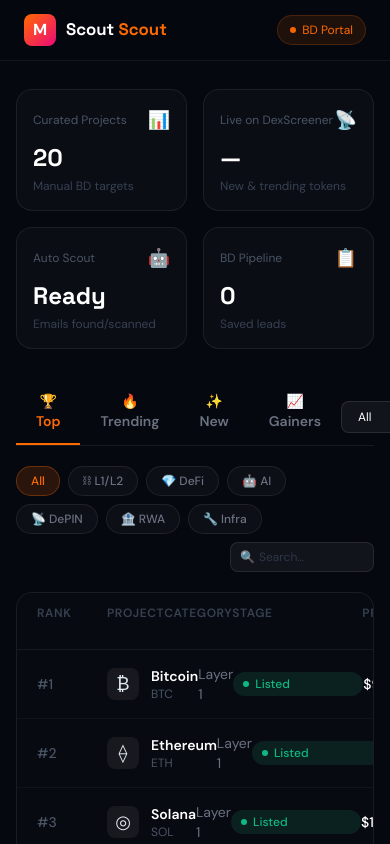
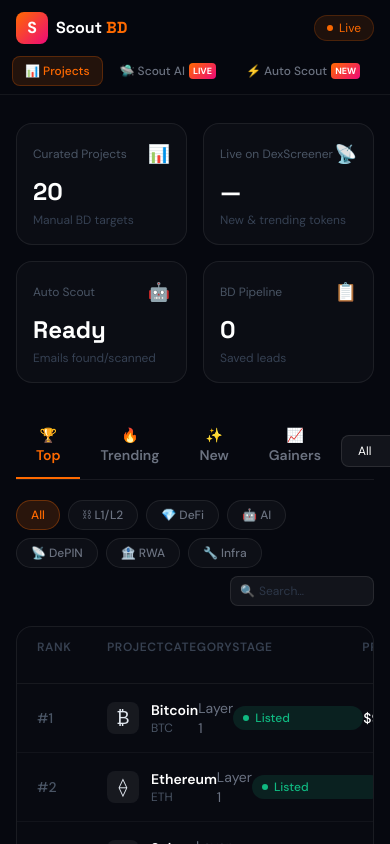
Before and after one commit to Scout-Way1/scout-frontend, a React app: page / in a window 390 px wide. Shown: the top 844 px of the page. Built offline with nearby package versions, Linux system fonts and the light colour scheme; the HTML template or start-up script is replaced by a standard one.

Commit message:
mobile nav fix

```diff
--- a/src/mexc-bd-platform.jsx
+++ b/src/mexc-bd-platform.jsx
@@ -938,24 +938,25 @@ DO NOT invent emails. Return ONLY JSON: {"website":"domain","bdEmail":"email or
         select option{background:#0a0d14}
       `}</style>
 
-      <nav className="sticky top-0 z-30 flex items-center justify-between px-6 py-3.5" style={{ background: "rgba(6,8,15,0.97)", backdropFilter: "blur(16px)", borderBottom: "1px solid rgba(255,255,255,0.06)" }}>
-        <div className="flex items-center gap-8">
-          <div className="flex items-center gap-2.5">
-            <div className="w-8 h-8 rounded-lg flex items-center justify-center font-bold text-white" style={{ background: "linear-gradient(135deg,#ff6a00,#ee0979)" }}>M</div>
-            <span className="font-bold text-white" style={{ fontFamily: "'Space Grotesk',sans-serif", fontSize: "1.05rem" }}>Scout <span style={{ color: "#ff6a00" }}>Scout</span></span>
+      <nav className="sticky top-0 z-30" style={{ background: "rgba(6,8,15,0.97)", backdropFilter: "blur(16px)", borderBottom: "1px solid rgba(255,255,255,0.06)" }}>
+        <div className="flex items-center justify-between px-4 py-3">
+          <div className="flex items-center gap-2">
+            <div className="w-8 h-8 rounded-lg flex items-center justify-center font-bold text-white flex-shrink-0" style={{ background: "linear-gradient(135deg,#ff6a00,#ee0979)" }}>S</div>
+            <span className="font-bold text-white" style={{ fontFamily: "'Space Grotesk',sans-serif", fontSize: "1rem" }}>Scout <span style={{ color: "#ff6a00" }}>BD</span></span>
           </div>
-          <div className="hidden md:flex gap-1">
-            {NAV.map(item => (
-              <button key={item.id} onClick={() => setPage(item.id)} className="flex items-center gap-1.5 px-4 py-2 rounded-lg text-sm font-medium transition-all"
-                style={{ background: page === item.id ? "rgba(255,106,0,0.12)" : "transparent", color: page === item.id ? "#ff6a00" : "#6b7280", border: page === item.id ? "1px solid rgba(255,106,0,0.25)" : "1px solid transparent" }}>
-                {item.label}
-                {item.badge && <span className="text-xs px-1.5 py-0.5 rounded font-bold" style={{ background: "linear-gradient(135deg,#ff6a00,#ee0979)", color: "white", fontSize: "9px" }}>{item.badge}</span>}
-              </button>
-            ))}
+          <div className="flex items-center gap-1.5 px-3 py-1 rounded-full text-xs flex-shrink-0" style={{ background: "rgba(255,106,0,0.1)", border: "1px solid rgba(255,106,0,0.2)", color: "#ff6a00" }}>
+            <span className="w-1.5 h-1.5 rounded-full bg-orange-500 animate-pulse" />Live
           </div>
         </div>
-        <div className="flex items-center gap-1.5 px-3 py-1.5 rounded-full text-xs" style={{ background: "rgba(255,106,0,0.1)", border: "1px solid rgba(255,106,0,0.2)", color: "#ff6a00" }}>
-          <span className="w-1.5 h-1.5 rounded-full bg-orange-500 animate-pulse" />BD Portal
+        <div className="flex gap-1 px-3 pb-2 overflow-x-auto" style={{ scrollbarWidth: "none" }}>
+          {NAV.map(item => (
+            <button key={item.id} onClick={() => setPage(item.id)}
+              className="flex items-center gap-1 px-3 py-1.5 rounded-lg text-xs font-medium flex-shrink-0 transition-all"
+              style={{ background: page === item.id ? "rgba(255,106,0,0.12)" : "transparent", color: page === item.id ? "#ff6a00" : "#6b7280", border: page === item.id ? "1px solid rgba(255,106,0,0.25)" : "1px solid transparent" }}>
+              {item.label}
+              {item.badge && <span className="px-1 py-0.5 rounded font-bold" style={{ background: "linear-gradient(135deg,#ff6a00,#ee0979)", color: "white", fontSize: "9px" }}>{item.badge}</span>}
+            </button>
+          ))}
         </div>
       </nav>
 
```
